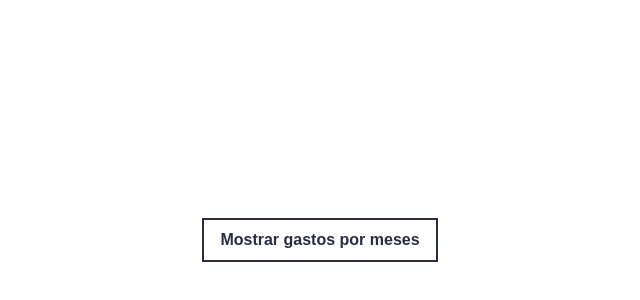
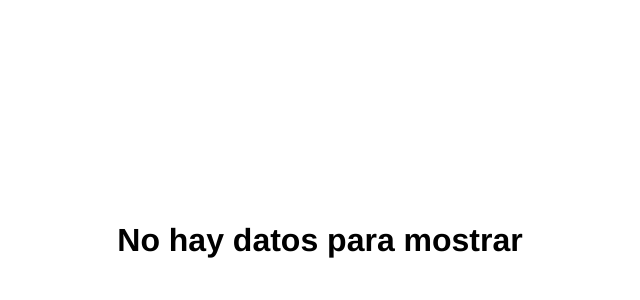
Before and after one commit to Jgonaz/notion-react-charts, a React (Vite) app: page / in a window 1280 px wide. Shown: the part 160-460 px from the top of the page, without its empty margins (320-960 px from the left). Built offline with nearby package versions, Linux system fonts and the light colour scheme; no server answers; what chartjs-plugin-datalabels would draw is missing.

Commit message:
Eliminar botón de descargar datos

```diff
--- a/src/App.jsx
+++ b/src/App.jsx
@@ -5,14 +5,12 @@ import PieChart from './components/PieChart.jsx'
 import Loading from './components/Loading.jsx'
 
 function App () {
-  const { state, downloadData } = useContext(NotionDataContext)
+  const { state } = useContext(NotionDataContext)
 
-  function Buttons () {
+  function NoData () {
     return (
       <div className='flex-center flex-column'>
-        <button className='main-btn' type='button' onClick={downloadData}>
-          Mostrar gastos por meses
-        </button>
+        <h1>No hay datos para mostrar</h1>
       </div>
     )
   }
@@ -20,7 +18,7 @@ function App () {
   return (
     <div className='flex-center flex-column'>
       {state.loading && <Loading />}
-      {!state.loading && !state.notionData && <Buttons />}
+      {!state.loading && !state.notionData && <NoData />}
       {!state.loading && state.notionData && <PieChart />}
     </div>
   )
--- a/src/contexts/NotionDataContext.jsx
+++ b/src/contexts/NotionDataContext.jsx
@@ -1,5 +1,5 @@
 import PropTypes from 'prop-types'
-import { createContext, useReducer } from 'react'
+import { createContext, useReducer, useEffect } from 'react'
 import { getNotionData } from '../services/api.js'
 import {
   mapCategorias,
@@ -72,8 +72,12 @@ const NotionDataProvider = ({ children }) => {
     }
   }
 
+  useEffect(() => {
+    downloadData()
+  }, [])
+
   return (
-    <NotionDataContext.Provider value={{ state, dispatch, downloadData }}>
+    <NotionDataContext.Provider value={{ state, dispatch }}>
       {children}
     </NotionDataContext.Provider>
   )
--- a/src/styles/styles.scss
+++ b/src/styles/styles.scss
@@ -27,6 +27,9 @@ body {
   > select {
     padding: 6px;
     border-radius: 12px;
+    &:focus-visible {
+      outline: none;
+    }
   }
 }
 
```
